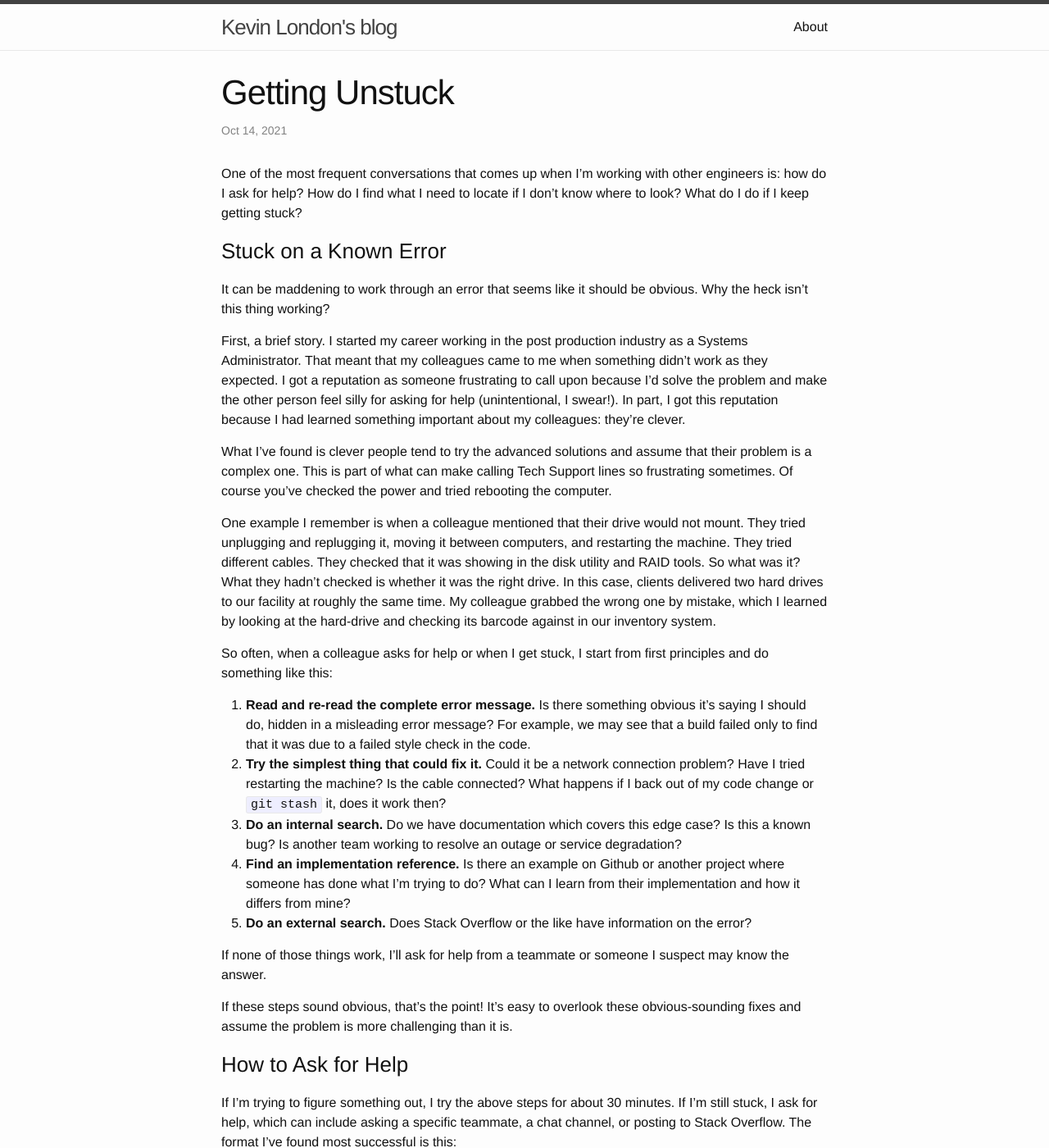
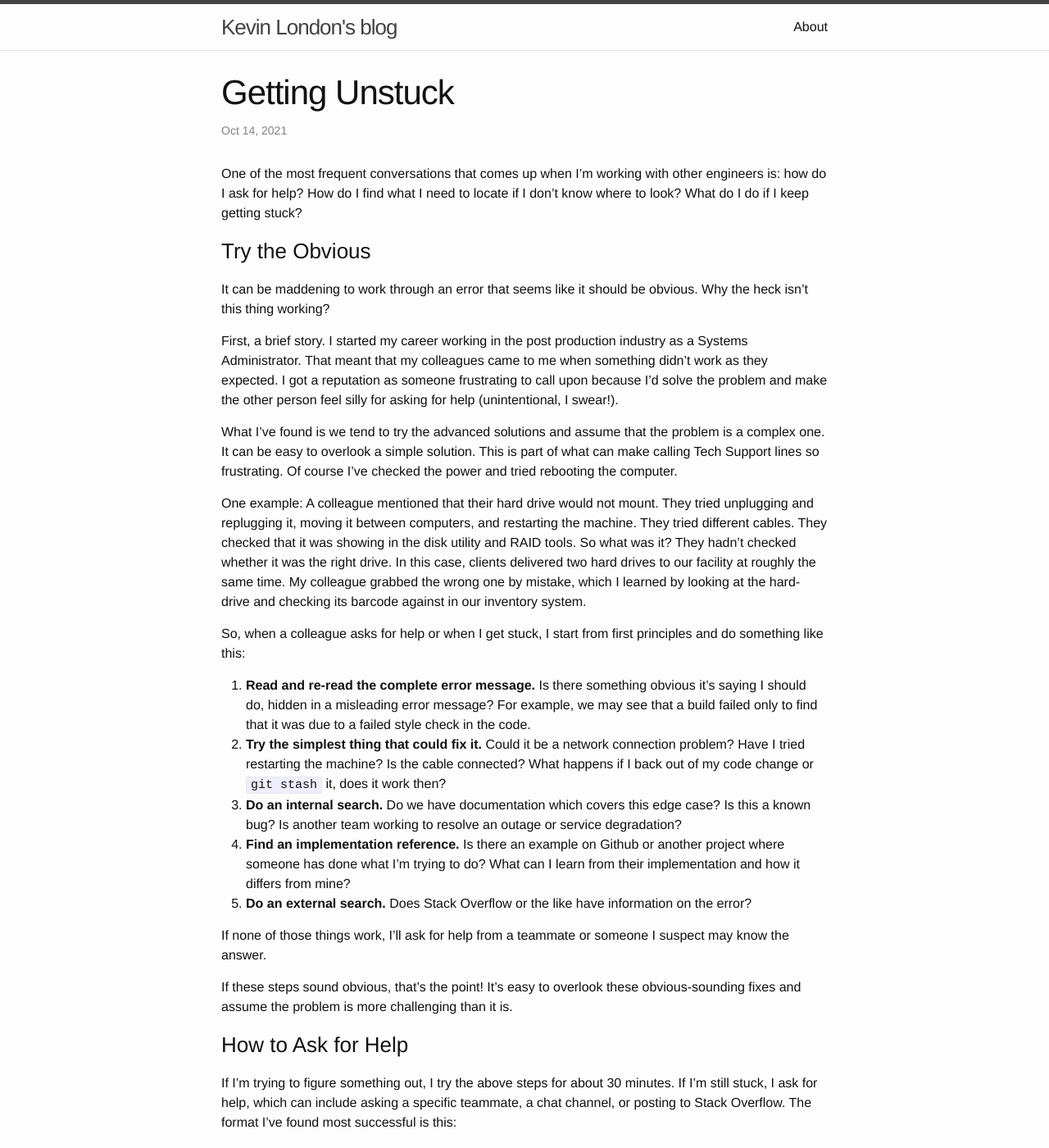
Before and after one commit to kevinlondon/kevinlondon.github.io, a Jekyll site: the page built from _posts/2021-10-13-asking-for-help.md, in a window 1280 px wide and 1400 px high. Shown: the whole window at 82% size. Built offline with Jekyll 4.4.1, drawn with Linux system fonts in a browser that asks for light colours; comment, search, counter and statistics services are not loaded; some of the changed text lies outside the part shown.

Commit message:
Update post on help request

```diff
--- a/_posts/2021-10-13-asking-for-help.md
+++ b/_posts/2021-10-13-asking-for-help.md
@@ -8,7 +8,7 @@ One of the most frequent conversations that comes up when I'm working with
 other engineers is: how do I ask for help? How do I find what I need to locate
 if I don't know where to look? What do I do if I keep getting stuck?
 
-### Stuck on a Known Error
+### Try the Obvious
 
 It can be maddening to work through an error that seems like it should
 be obvious. Why the heck isn't this thing working?
@@ -18,24 +18,24 @@ industry as a Systems Administrator. That meant that my colleagues came to me
 when something didn't work as they expected. I got a reputation as
 someone frustrating to call upon because I'd solve the problem
 and make the other person feel silly for asking for help
-(unintentional, I swear!). In part, I got this reputation because I had
-learned something important about my colleagues: they're clever.
+(unintentional, I swear!).
 
-What I've found is clever people tend to try the advanced solutions and assume
-that their problem is a complex one. This is part of what can make calling Tech
-Support lines so frustrating sometimes. Of course you've checked the power and
+What I've found is we tend to try the advanced solutions and assume
+that the problem is a complex one. It can be easy to overlook
+a simple solution. This is part of what can make calling Tech
+Support lines so frustrating. Of course I've checked the power and
 tried rebooting the computer.
 
-One example I remember is when a colleague mentioned that their drive would not
+One example: A colleague mentioned that their hard drive would not
 mount. They tried unplugging and replugging it, moving it between
 computers, and restarting the machine. They tried different cables. They
 checked that it was showing in the disk utility and RAID tools. So what was
-it?  What they hadn't checked is whether it was the right drive.  In this case,
+it? They hadn't checked whether it was the right drive.  In this case,
 clients delivered two hard drives to our facility at roughly the same time.
 My colleague grabbed the wrong one by mistake, which I learned by
 looking at the hard-drive and checking its barcode against in our inventory system.
 
-So often, when a colleague asks for help or when I get stuck, I start from
+So, when a colleague asks for help or when I get stuck, I start from
 first principles and do something like this:
 
 1. **Read and re-read the complete error message.** Is
@@ -68,7 +68,7 @@ minutes. If I'm still stuck, I ask for help,
 which can include asking a specific teammate, a chat channel, or posting to
  Stack Overflow. The format I've found most successful is this:
 
-1. What I'm trying to achieve and what you're seeing.
+1. What I'm trying to achieve and what I'm experiencing
 1. What research I've consulted so far
 1. What isn't working as I expect
 1. What I've tried so far
@@ -112,8 +112,8 @@ approach:
 
 ### What to Do If No One Can Help
 
-Sometimes, even after trying the steps and asking for help, you may not
-find someone who knows the answer to what you're looking for! Then we get to an
+Even after trying these steps and asking for help, I may not
+find someone who knows the answer to what I'm looking for. Then we get to an
 interesting fork in the road, where I'll do one of the following:
 
 1. Ask for a referral. Sometimes I can ask someone else for help, or the
@@ -145,9 +146,9 @@ time and practice.
 
 The most common mistake I've seen is to avoid asking for help out of fear of
 judgement.  I've seen engineers try for a day or more to find a solution to
-something where a teammate could have helped shorten that time had they asked.
+something where a teammate could have helped shorten that time, had they asked.
 Even as you gain experience, this doesn't go away.  You'll still get stuck
-sometimes, and being able to admit that you don't know the answer is a kind of
+ and being able to admit that you don't know the answer is a kind of
 super power on its own.
 
 With that, I wish you luck and I hope you find a solution to any challenges you
```
Also changed, not shown: other parts of _posts/2021-10-13-asking-for-help.md (+2 -1 lines).
